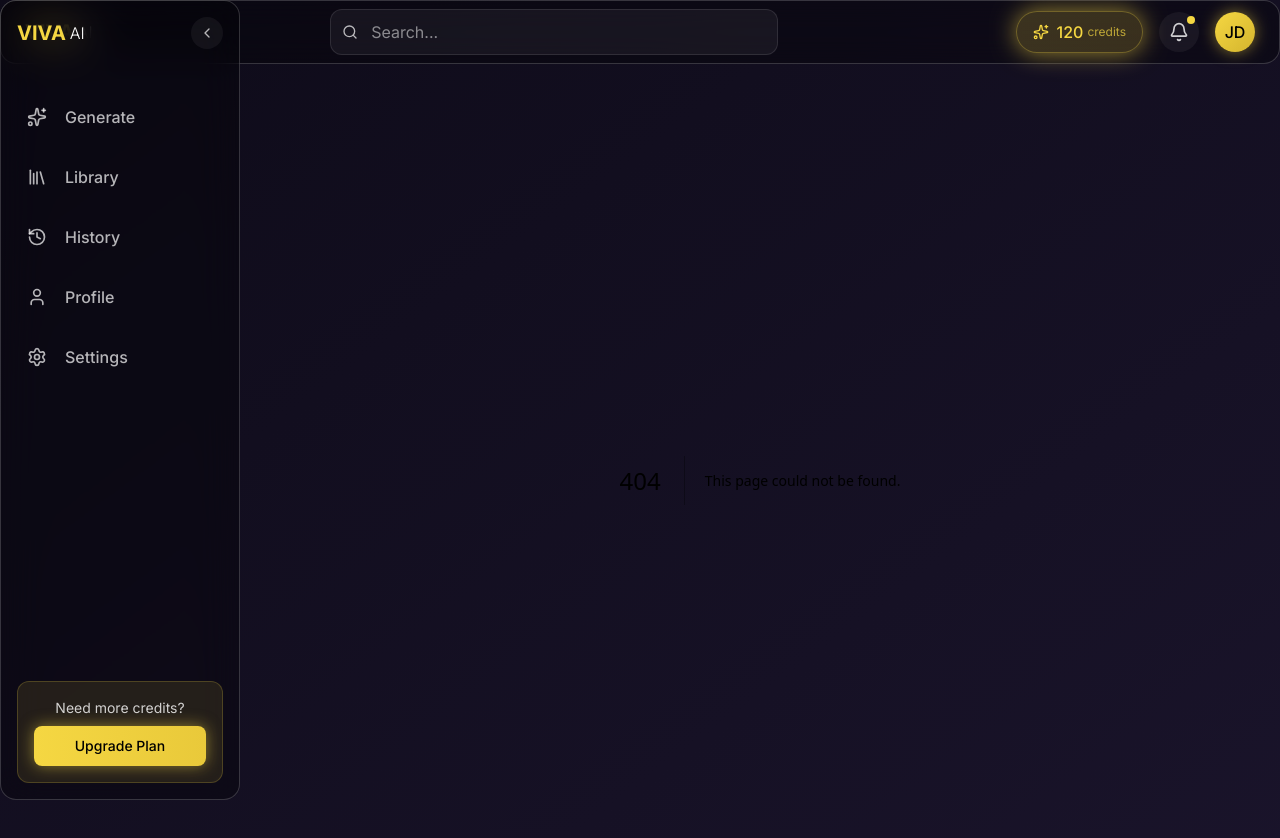
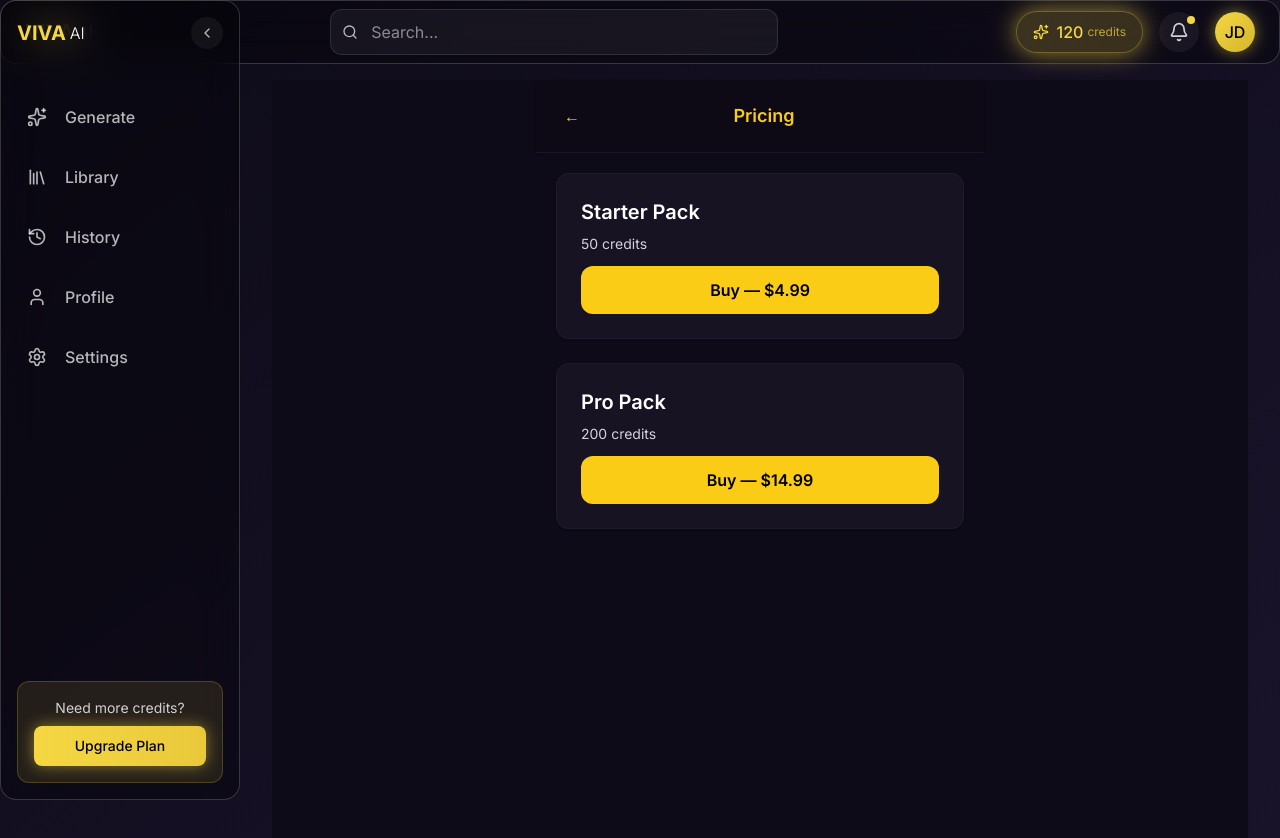
Before and after one commit to Wizix2/viva-mini-app, a Next.js app: page /webapp/pricing in a window 1280 px wide. Before the commit this address had no page. Shown: the top 838 px of the page. Built offline with nearby package versions, Linux system fonts and the light colour scheme.

Commit message:
feat: add History, Profile, Pricing pages for Telegram WebApp

```diff
--- /dev/null
+++ b/src/app/webapp/history/page.tsx
@@ -0,0 +1,28 @@
+"use client";
+
+import Link from "next/link";
+
+export default function WebAppHistoryPage() {
+  return (
+    <div className="min-h-screen bg-[#0E0B19] text-white max-w-md mx-auto pb-24">
+
+      <header className="px-5 py-4 bg-[#0D0A16] border-b border-[#1A1528] shadow flex justify-between items-center">
+        <Link href="/webapp" className="p-2 rounded-lg hover:bg-[#1A1528]">
+          <span className="text-[#FACC15]">←</span>
+        </Link>
+        <h1 className="text-lg font-semibold text-[#FACC15]">History</h1>
+        <div className="w-6" />
+      </header>
+
+      <div className="p-5 space-y-6">
+        <p className="text-gray-400 text-sm">
+          Your generated images and videos will appear here.
+        </p>
+
+        <div className="bg-[#171322] p-6 rounded-xl text-center border border-[#1F1A2E]">
+          <p className="text-gray-300">History is empty</p>
+        </div>
+      </div>
+    </div>
+  );
+}
--- /dev/null
+++ b/src/app/webapp/pricing/page.tsx
@@ -0,0 +1,36 @@
+"use client";
+
+import Link from "next/link";
+
+export default function WebAppPricingPage() {
+  return (
+    <div className="min-h-screen bg-[#0E0B19] text-white max-w-md mx-auto pb-24">
+
+      <header className="px-5 py-4 bg-[#0D0A16] border-b border-[#1A1528] shadow flex justify-between items-center">
+        <Link href="/webapp" className="p-2 rounded-lg hover:bg-[#1A1528]">
+          <span className="text-[#FACC15]">←</span>
+        </Link>
+        <h1 className="text-lg font-semibold text-[#FACC15]">Pricing</h1>
+        <div className="w-6" />
+      </header>
+
+      <div className="p-5 space-y-6">
+        <div className="bg-[#171322] p-6 rounded-xl border border-[#1F1A2E] shadow">
+          <h3 className="text-xl font-semibold mb-2">Starter Pack</h3>
+          <p className="text-gray-300 text-sm mb-3">50 credits</p>
+          <button className="w-full bg-[#FACC15] text-black py-3 rounded-xl font-semibold">
+            Buy — $4.99
+          </button>
+        </div>
+
+        <div className="bg-[#171322] p-6 rounded-xl border border-[#1F1A2E] shadow">
+          <h3 className="text-xl font-semibold mb-2">Pro Pack</h3>
+          <p className="text-gray-300 text-sm mb-3">200 credits</p>
+          <button className="w-full bg-[#FACC15] text-black py-3 rounded-xl font-semibold">
+            Buy — $14.99
+          </button>
+        </div>
+      </div>
+    </div>
+  );
+}
--- /dev/null
+++ b/src/app/webapp/profile/page.tsx
@@ -0,0 +1,34 @@
+"use client";
+
+import Link from "next/link";
+
+export default function WebAppProfilePage() {
+  return (
+    <div className="min-h-screen bg-[#0E0B19] text-white max-w-md mx-auto pb-24">
+
+      <header className="px-5 py-4 bg-[#0D0A16] border-b border-[#1A1528] shadow flex justify-between items-center">
+        <Link href="/webapp" className="p-2 rounded-lg hover:bg-[#1A1528]">
+          <span className="text-[#FACC15]">←</span>
+        </Link>
+        <h1 className="text-lg font-semibold text-[#FACC15]">Profile</h1>
+        <div className="w-6" />
+      </header>
+
+      <div className="p-5 space-y-6">
+        <div className="bg-[#171322] p-6 rounded-xl border border-[#1F1A2E]">
+          <h2 className="text-xl font-semibold mb-2">User Info</h2>
+          <p className="text-gray-300 text-sm">
+            Telegram login integration coming soon.
+          </p>
+        </div>
+
+        <div className="bg-[#171322] p-6 rounded-xl border border-[#1F1A2E]">
+          <h2 className="text-xl font-semibold mb-2">Credits</h2>
+          <p className="text-gray-300 text-sm">
+            You currently have <span className="text-[#FACC15]">120</span> credits.
+          </p>
+        </div>
+      </div>
+    </div>
+  );
+}
```
